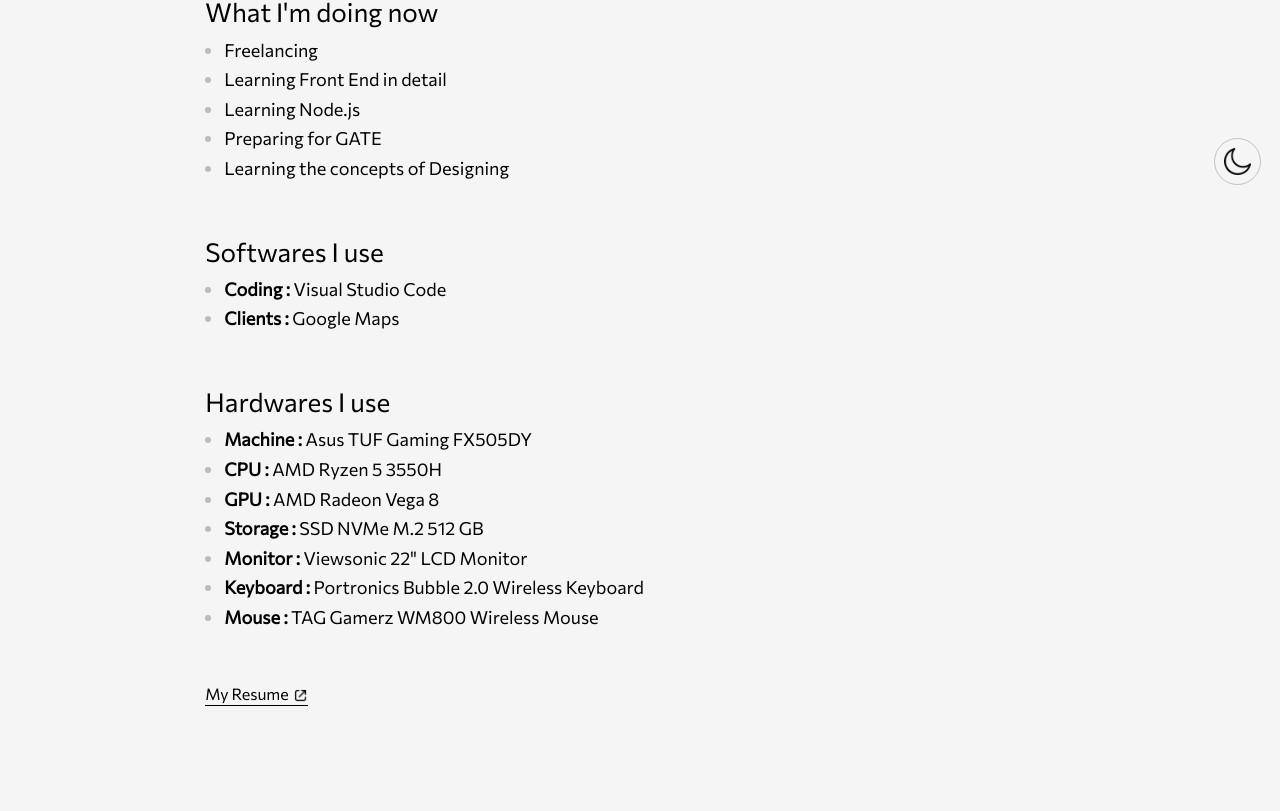
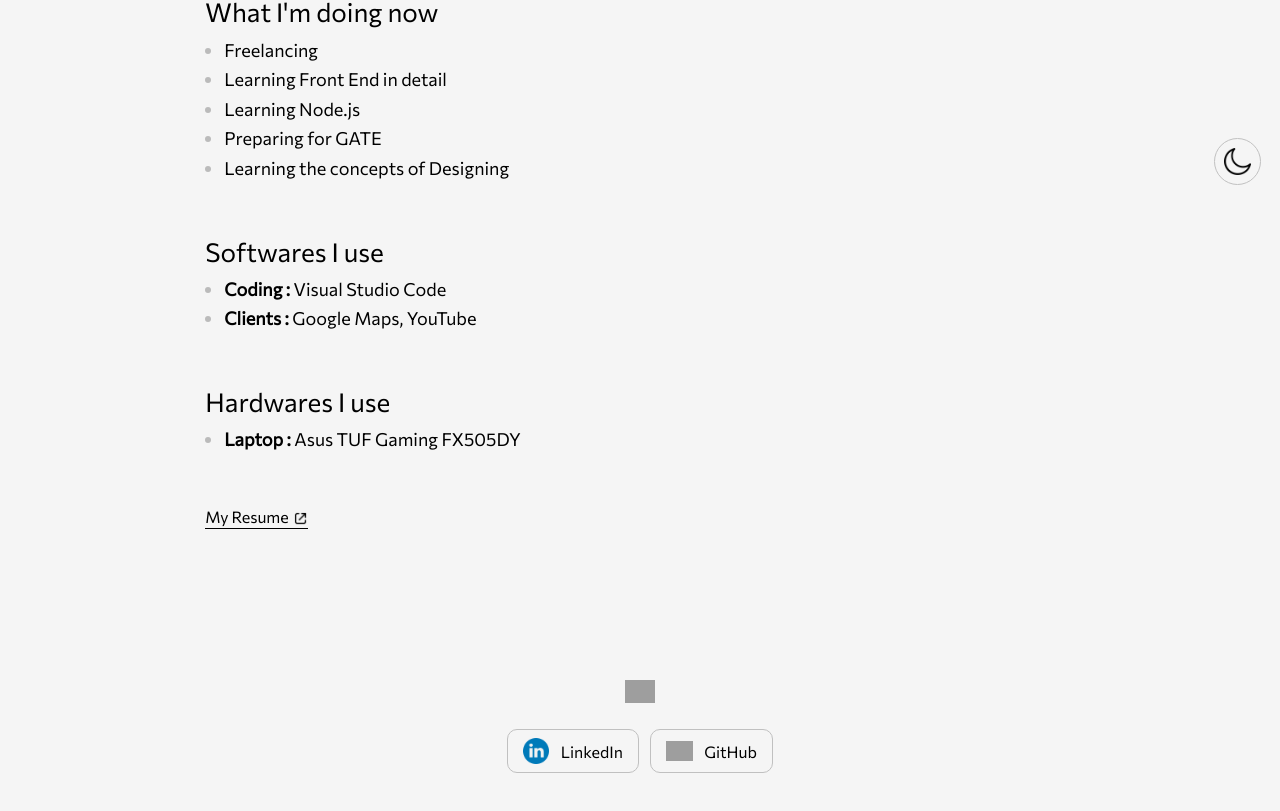
Before and after one commit to sahilkalkal9/portfolio_website, a React (Create React App) app: page /about-me in a window 1280 px wide. Shown: the part 577-1388 px from the top of the page. Built offline with nearby package versions, Linux system fonts and the light colour scheme; grey boxes are pictures that could not be loaded; a web font is replaced by a local one.

Commit message:
first commit

```diff
--- a/src/components/about/about.jsx
+++ b/src/components/about/about.jsx
@@ -79,7 +79,7 @@
                                 </span> <span>
 
                                 </span>
-                                Google Maps
+                                Google Maps, YouTube
                             </li>
                         </ul>
                     </div>
@@ -90,13 +90,13 @@
                         <ul className="ulist">
                             <li className={`doing-list-data doing-list-data-${theme}`}>
                                 <span className={`list-head list-head-${theme}`}>
-                                    Machine :
+                                    Laptop :
                                 </span> <span>
 
                                 </span>
                                 Asus TUF Gaming FX505DY
                             </li>
-                            <li className={`doing-list-data doing-list-data-${theme}`}>
+                            {/* <li className={`doing-list-data doing-list-data-${theme}`}>
                                 <span className={`list-head list-head-${theme}`}>
                                     CPU :
                                 </span> <span>
@@ -143,7 +143,7 @@
 
                                 </span>
                                 TAG Gamerz WM800 Wireless Mouse
-                            </li>
+                            </li> */}
 
 
                         </ul>
```
